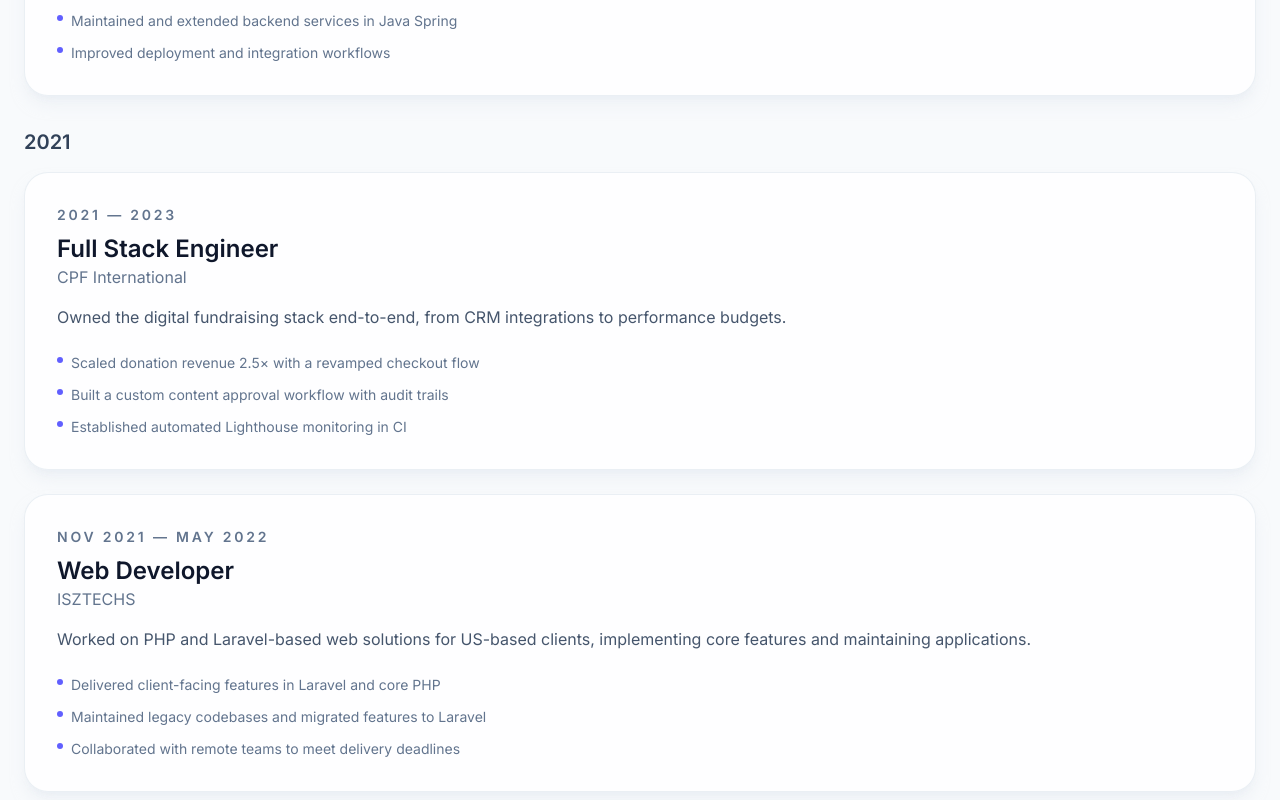
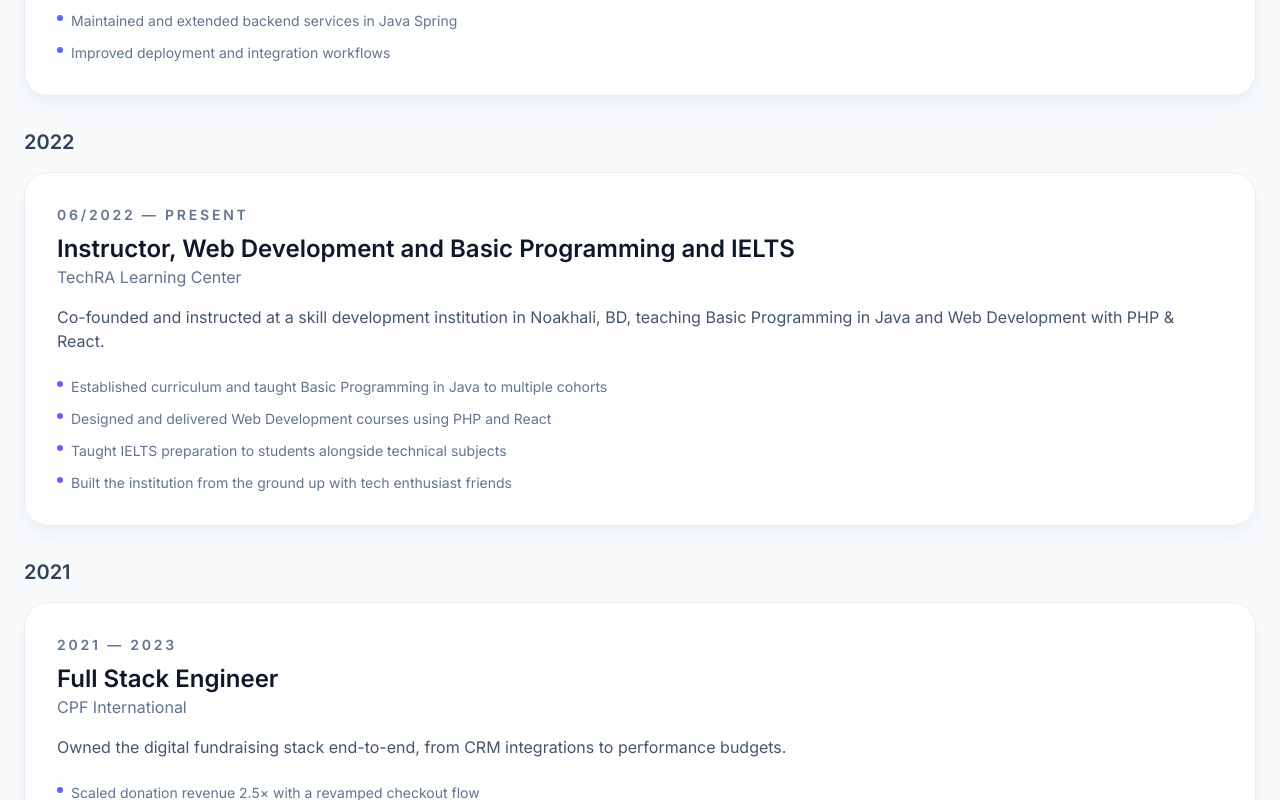
Before and after one commit to MHHJisan/mhhaque, a Next.js app: page / in a window 1280 px wide. Shown: the part 5860-6660 px from the top of the page. Built offline with nearby package versions, Linux system fonts and the light colour scheme.

Commit message:
re assurance push

```diff
--- a/app/layout.tsx
+++ b/app/layout.tsx
@@ -58,10 +58,7 @@ export default function RootLayout({
           href="https://fonts.gstatic.com"
           crossOrigin="anonymous"
         />
-        <link
-          href="https://fonts.googleapis.com/css2?family=Inter:wght@300;400;500;600;700&display=swap"
-          rel="stylesheet"
-        />
+        {/* Inter font is loaded via next/font/google at the top of this file */}
         <link rel="icon" href="/favicon.ico" sizes="any" />
         {/* theme-color can be set here or with CSS variables */}
         <meta
--- a/app/page.tsx
+++ b/app/page.tsx
@@ -217,6 +217,20 @@ const projects: Project[] = [
 const experiences: Experience[] = [
   {
     id: 1,
+    period: "06/2022 — Present",
+    company: "TechRA Learning Center",
+    role: "Instructor, Web Development and Basic Programming and IELTS",
+    description:
+      "Co-founded and instructed at a skill development institution in Noakhali, BD, teaching Basic Programming in Java and Web Development with PHP & React.",
+    achievements: [
+      "Established curriculum and taught Basic Programming in Java to multiple cohorts",
+      "Designed and delivered Web Development courses using PHP and React",
+      "Taught IELTS preparation to students alongside technical subjects",
+      "Built the institution from the ground up with tech enthusiast friends",
+    ],
+  },
+  {
+    id: 2,
     period: "2023 — Present",
     company: "Techraverse",
     role: "Lead Frontend Engineer",
@@ -229,7 +243,7 @@ const experiences: Experience[] = [
     ],
   },
   {
-    id: 2,
+    id: 3,
     period: "2021 — 2023",
     company: "CPF International",
     role: "Full Stack Engineer",
@@ -242,7 +256,7 @@ const experiences: Experience[] = [
     ],
   },
   {
-    id: 3,
+    id: 4,
     period: "2024 — 2025",
     company: "HI-TECH SoftSys",
     role: "Software Engineer",
@@ -255,7 +269,7 @@ const experiences: Experience[] = [
     ],
   },
   {
-    id: 4,
+    id: 5,
     period: "Sep 2023 — Nov 2024",
     company: "Bioforge Health System LTD",
     role: "Software Engineer",
@@ -268,7 +282,7 @@ const experiences: Experience[] = [
     ],
   },
   {
-    id: 5,
+    id: 6,
     period: "Feb 2024 — May 2024",
     company: "Octagon Learning (Bioforge)",
     role: "Software Engineer (Part-time) — ChatCls",
@@ -281,7 +295,7 @@ const experiences: Experience[] = [
     ],
   },
   {
-    id: 6,
+    id: 7,
     period: "May 2024 — Nov 2024",
     company: "Octagon Learning (Bioforge)",
     role: "Project Lead (Part-time) — QuestionpaperSplitter",
@@ -294,7 +308,7 @@ const experiences: Experience[] = [
     ],
   },
   {
-    id: 7,
+    id: 8,
     period: "Nov 2021 — May 2022",
     company: "ISZTECHS",
     role: "Web Developer",
@@ -307,7 +321,7 @@ const experiences: Experience[] = [
     ],
   },
   {
-    id: 8,
+    id: 9,
     period: "May 2019 — Apr 2020",
     company: "Sis InflextionPoint",
     role: "Jr. Software Developer",
@@ -320,7 +334,7 @@ const experiences: Experience[] = [
     ],
   },
   {
-    id: 9,
+    id: 10,
     period: "Apr 2017 — Nov 2017",
     company: "Relativeagro Limited",
     role: "PHP Developer (Contractual, Part-time)",
```
